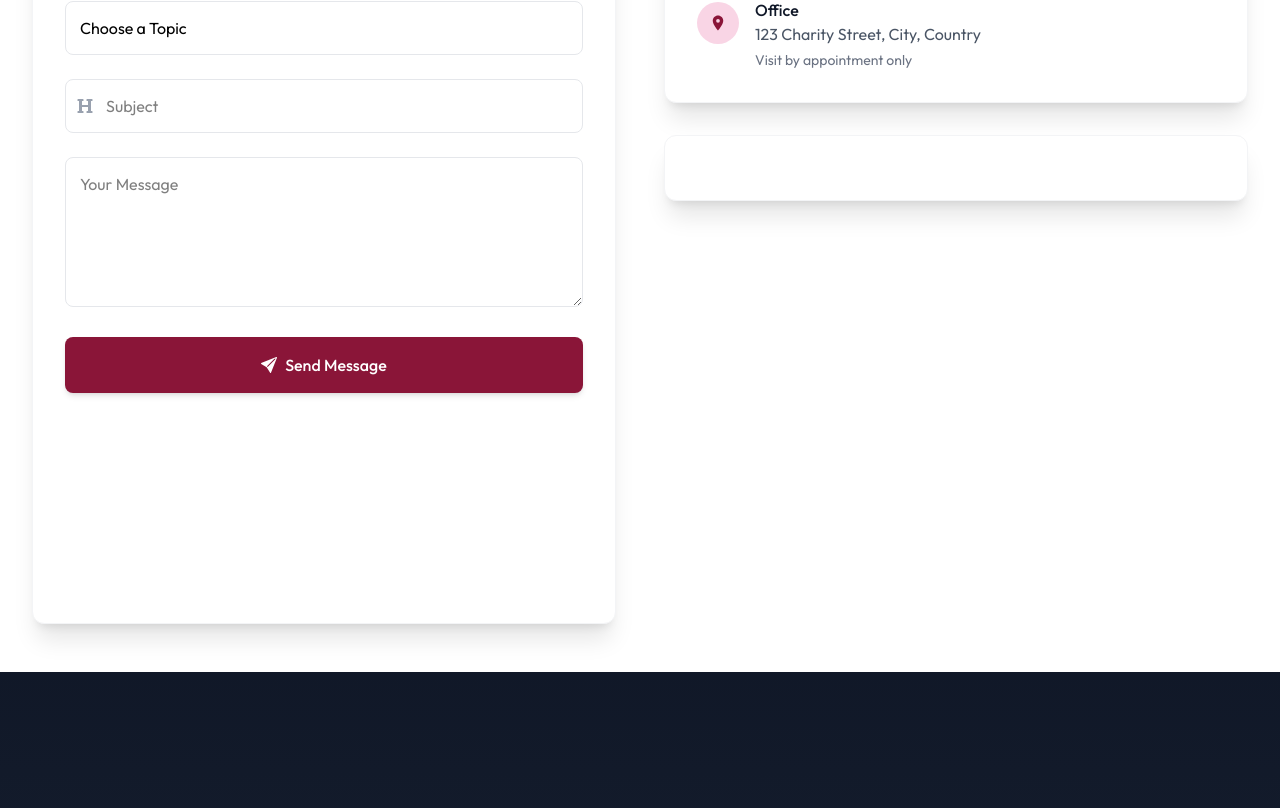
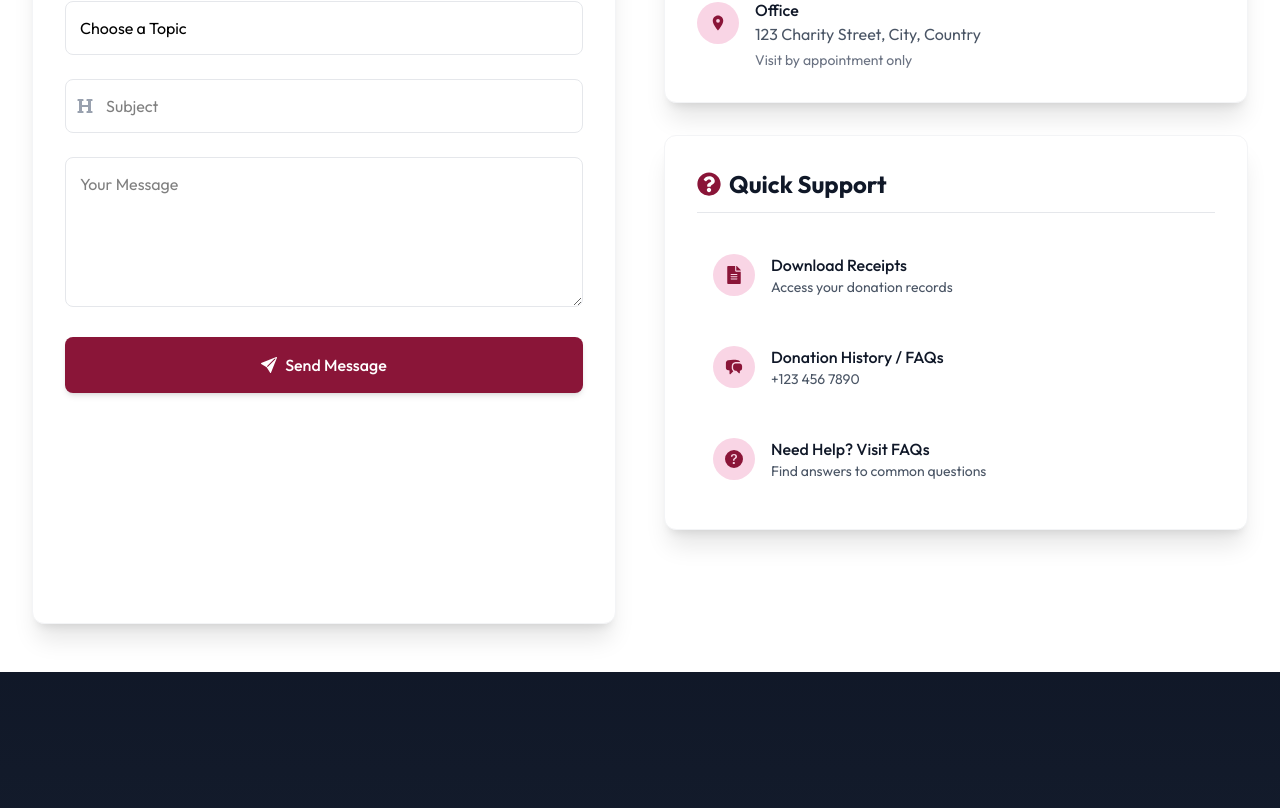
Before and after one commit to Moeen999/charityblushtask, a React (Vite) app: page /contact in a window 1280 px wide. Shown: the part 1332-2140 px from the top of the page. Built offline with nearby package versions, Linux system fonts and the light colour scheme.

Commit message:
Added Quick Support section to GetInTouch component; introduced supportInfo constants for enhanced user assistance.

```diff
--- a/src/components/GetInTouch.jsx
+++ b/src/components/GetInTouch.jsx
@@ -2,7 +2,8 @@ import { BsFillSendFill } from "react-icons/bs";
 import { FaUser } from "react-icons/fa";
 import { MdEmail, MdLocationOn } from "react-icons/md";
 import { FaHeading } from "react-icons/fa";
-import { contactInfo } from "../constants/content";
+import { contactInfo, supportInfo } from "../constants/content";
+import { FaQuestionCircle } from "react-icons/fa";
 
 const GetinTouch = () => {
   return (
@@ -116,7 +117,31 @@ const GetinTouch = () => {
             </ul>
           </div>
 
-          <div className="bg-white p-8 rounded-xl shadow-xl border border-gray-100 transition-all duration-300 hover:shadow-2xl"></div>
+          <div className="bg-white p-8 rounded-xl shadow-xl border border-gray-100 transition-all duration-300 hover:shadow-2xl">
+            <h2 className="text-2xl font-bold text-gray-900 mb-6 pb-3 border-b border-gray-200 flex items-center gap-2">
+              <FaQuestionCircle className="text-[#8A1538]" />
+              Quick Support
+            </h2>
+            <ul className="space-y-4">
+              {supportInfo.map((info, index) => {
+                const { title, icon: Icon, description } = info;
+                return (
+                  <li
+                    key={index}
+                    className="flex items-center gap-4 p-4 rounded-lg hover:bg-gray-50 cursor-pointer transition-all duration-300 group"
+                  >
+                    <div className="bg-[#F9D5E5] p-3 rounded-full group-hover:scale-110 transition-transform duration-300">
+                      <Icon className="text-[#8A1538] text-lg" />
+                    </div>
+                    <div>
+                      <h3 className="font-medium text-gray-900">{title}</h3>
+                      <p className="text-sm text-gray-600">{description}</p>
+                    </div>
+                  </li>
+                );
+              })}
+            </ul>
+          </div>
         </div>
       </div>
     </>
--- a/src/constants/content.js
+++ b/src/constants/content.js
@@ -6,6 +6,9 @@ import { HiOutlineBuildingOffice } from "react-icons/hi2";
 import { IoMail } from "react-icons/io5";
 import { FaPhone } from "react-icons/fa";
 import { MdLocationOn } from "react-icons/md";
+import { FaFileAlt } from "react-icons/fa";
+import { HiMiniChatBubbleLeftRight } from "react-icons/hi2";
+import { BsFillQuestionCircleFill } from "react-icons/bs";
 
 export const landingPageContent = [
   {
@@ -193,3 +196,24 @@ export const contactInfo = [
     availability: "Visit by appointment only",
   },
 ];
+
+export const supportInfo = [
+  {
+    id: 1,
+    icon: FaFileAlt,
+    title: "Download Receipts",
+    description: "Access your donation records",
+  },
+  {
+    id: 2,
+    icon: HiMiniChatBubbleLeftRight,
+    title: "Donation History / FAQs",
+    description: "+123 456 7890",
+  },
+  {
+    id: 3,
+    icon: BsFillQuestionCircleFill,
+    title: "Need Help? Visit FAQs",
+    description: "Find answers to common questions",
+  },
+];
```
